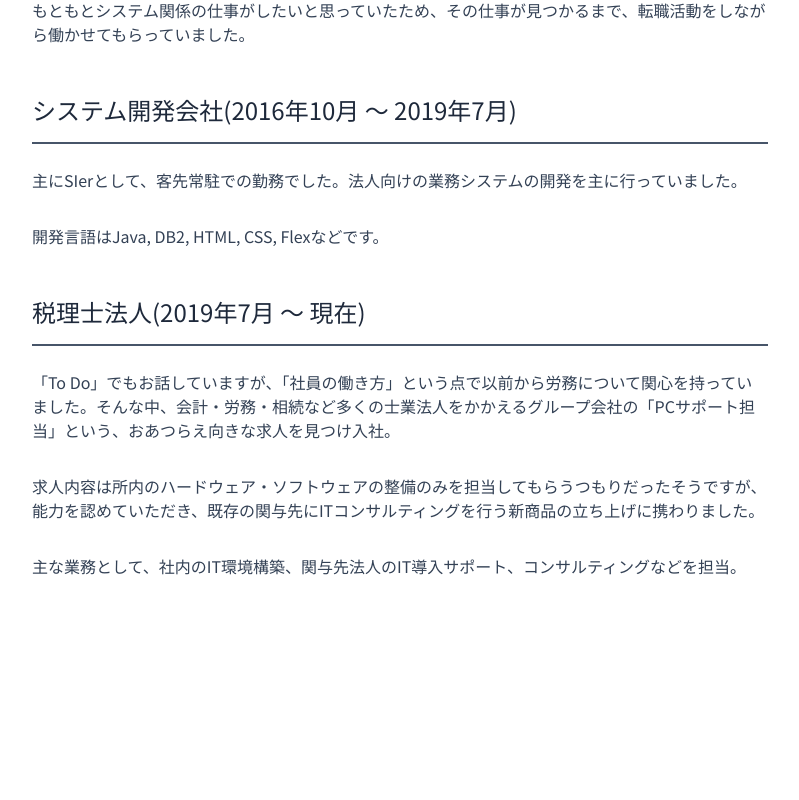
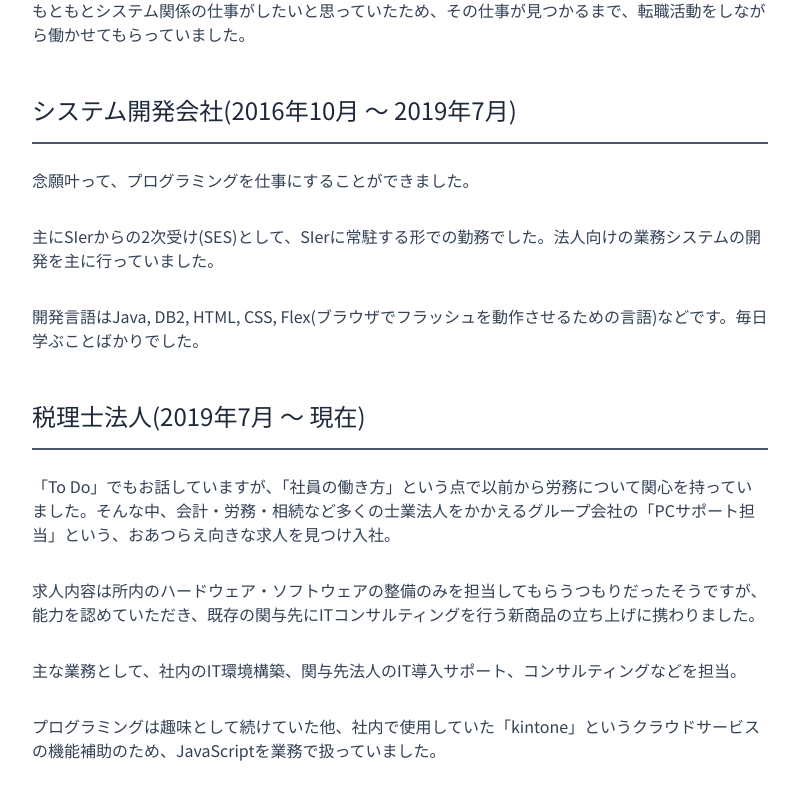
Before and after one commit to Local-Bias/portfolio-v3, a Next.js app: page /career in a window 1280 px wide. Shown: the part 512-1312 px from the top of the page, without its empty margins (368-1167 px from the left). Before the commit the page ends 1186 px from the top, so only its background shows below. Built offline with nearby package versions, Linux system fonts and the light colour scheme.

Commit message:
📝 経歴に文章を追加

```diff
--- a/src/static/contents.ts
+++ b/src/static/contents.ts
@@ -202,8 +202,9 @@ export const careers: { title: string; descriptions: string[] }[] = [
   {
     title: 'システム開発会社(2016年10月 ～ 2019年7月)',
     descriptions: [
-      '主にSIerとして、客先常駐での勤務でした。法人向けの業務システムの開発を主に行っていました。',
-      '開発言語はJava, DB2, HTML, CSS, Flexなどです。',
+      '念願叶って、プログラミングを仕事にすることができました。',
+      '主にSIerからの2次受け(SES)として、SIerに常駐する形での勤務でした。法人向けの業務システムの開発を主に行っていました。',
+      '開発言語はJava, DB2, HTML, CSS, Flex(ブラウザでフラッシュを動作させるための言語)などです。毎日学ぶことばかりでした。',
     ],
   },
   {
@@ -212,6 +213,7 @@ export const careers: { title: string; descriptions: string[] }[] = [
       '「To Do」でもお話していますが、「社員の働き方」という点で以前から労務について関心を持っていました。そんな中、会計・労務・相続など多くの士業法人をかかえるグループ会社の「PCサポート担当」という、おあつらえ向きな求人を見つけ入社。',
       '求人内容は所内のハードウェア・ソフトウェアの整備のみを担当してもらうつもりだったそうですが、能力を認めていただき、既存の関与先にITコンサルティングを行う新商品の立ち上げに携わりました。',
       '主な業務として、社内のIT環境構築、関与先法人のIT導入サポート、コンサルティングなどを担当。',
+      'プログラミングは趣味として続けていた他、社内で使用していた「kintone」というクラウドサービスの機能補助のため、JavaScriptを業務で扱っていました。',
     ],
   },
 ];
```
